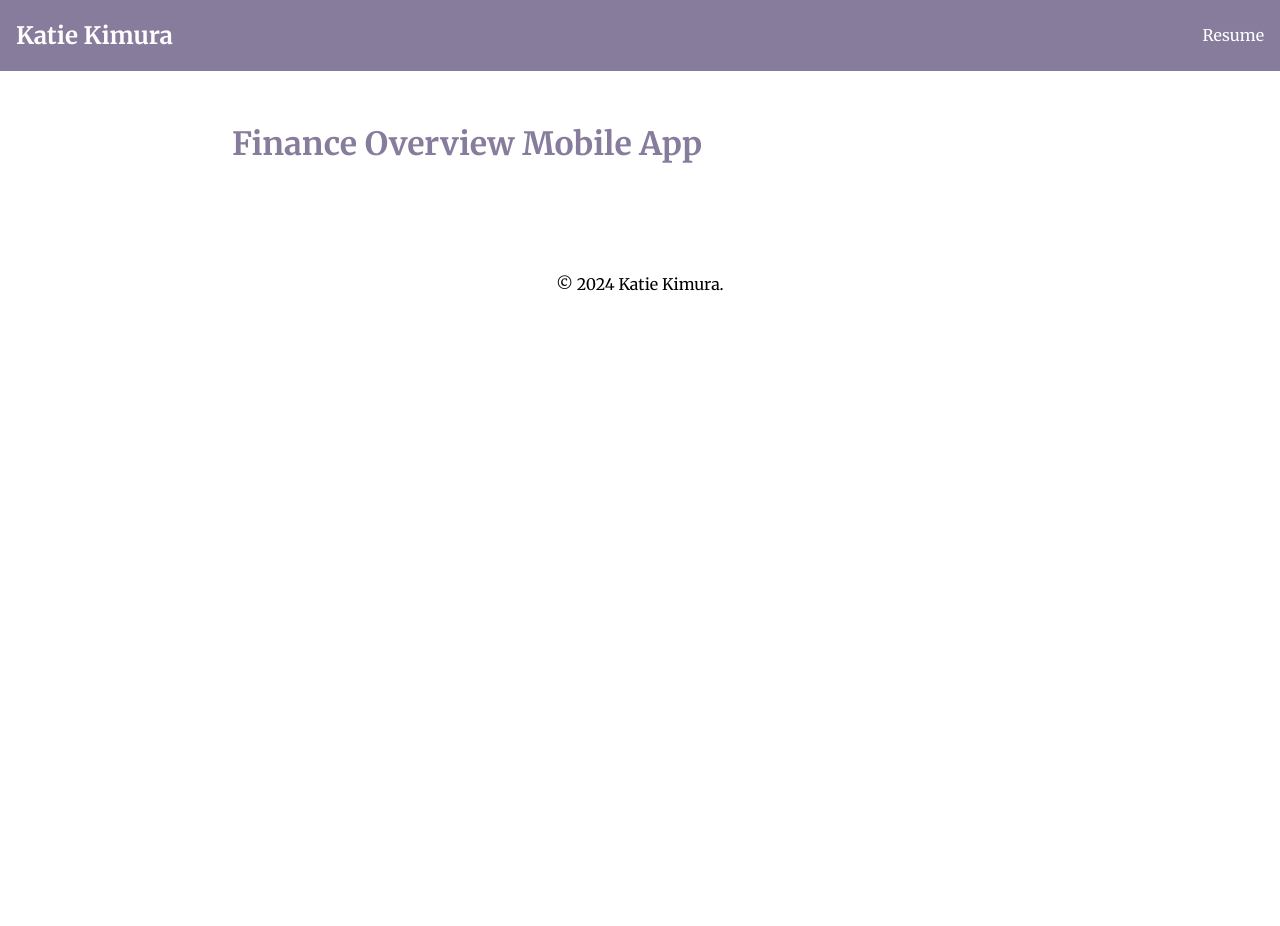
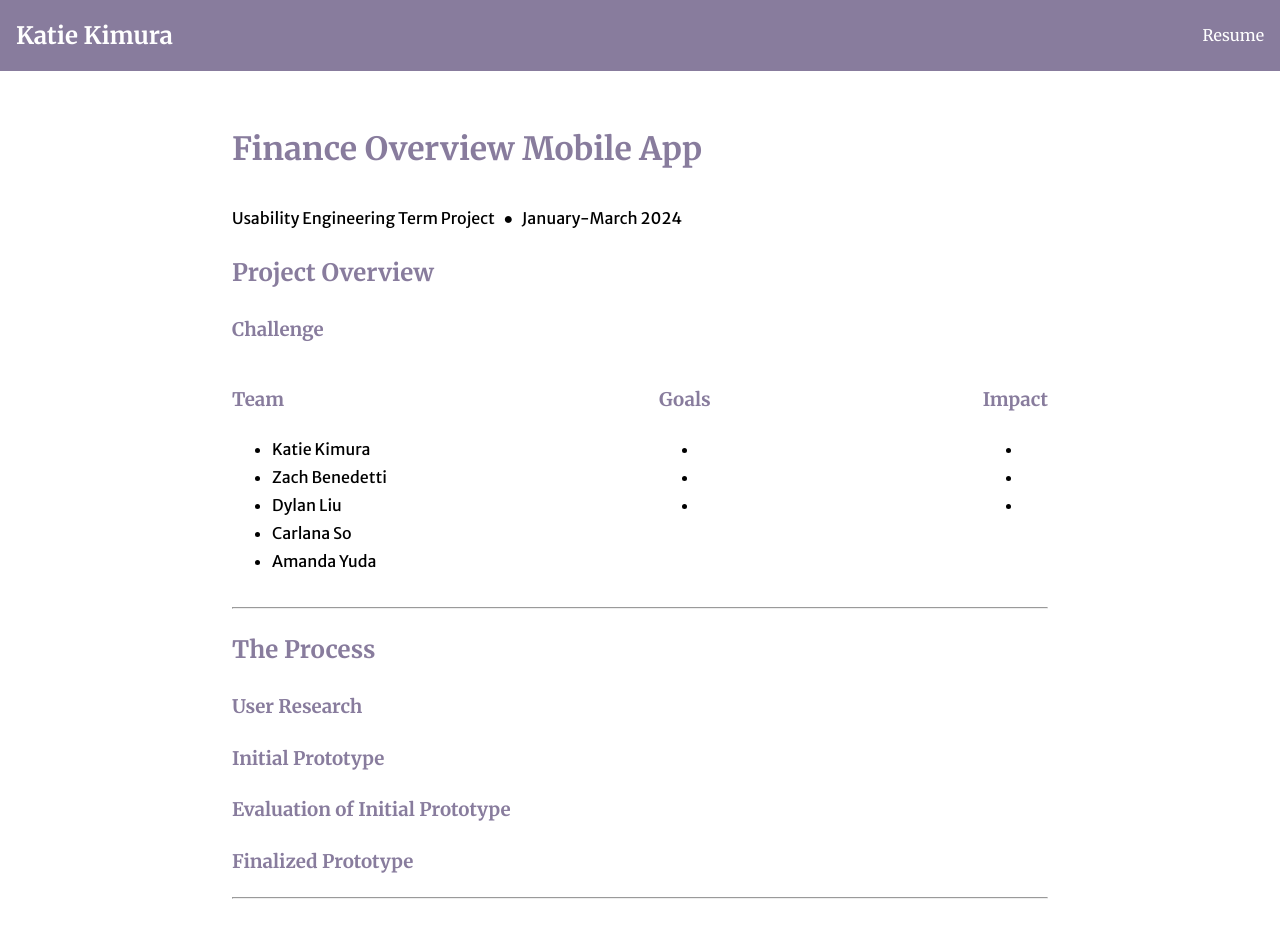
Before and after one commit to ktkimura/ktkimura.github.io, a React (Create React App) app in the folder portfolio-website/: page /financeApp in a window 1280 px wide. Shown: the top 926 px of the page. Before the commit the page ends 800 px from the top, so only its background shows below. Built offline with nearby package versions, Linux system fonts and the light colour scheme.

Commit message:
temporarily remove links to certain projects

```diff
--- a/portfolio-website/src/pages/HomePage.js
+++ b/portfolio-website/src/pages/HomePage.js
@@ -53,22 +53,22 @@ const HomePage = () => {
             <p>Beaverhub Redesign</p>
           </Link>
 
-          <Link to="/financeApp" className="projectTitle">
+          <Link to="" className="projectTitle">
             <img
               src={require("../images/financeApp/finance-thumbnail.png")}
               alt="Finance Overview Mobile App"
               className="projectPageImage"
             />
-            <p>Finance Overview Mobile App</p>
+            <p>Finance Overview Mobile App [UNDER CONSTRUCTION]</p>
           </Link>
 
-          <Link to="/letsGetCooking" className="projectTitle">
+          <Link to="" className="projectTitle">
             <img
               src={require("../images/letsGetCooking/cooking-home.png")}
               alt="Let's Get Cooking Project"
               className="projectPageImage"
             />
-            <p>Let's Get Cooking!</p>
+            <p>Let's Get Cooking! [UNDER CONSTRUCTION]</p>
           </Link>
         </div>
       </section>
--- a/portfolio-website/src/pages/projects/BeaverHubPage.js
+++ b/portfolio-website/src/pages/projects/BeaverHubPage.js
@@ -6,7 +6,7 @@ const BeaverHubPage = () => {
       <section>
         <h1>Beaverhub Redesign</h1>
         <p>
-          Psychology of HCI (PSY 446) Term Project &nbsp;&nbsp;●&nbsp;&nbsp;
+          Psychology of HCI Term Project &nbsp;&nbsp;●&nbsp;&nbsp;
           October-December 2024
         </p>
       </section>
@@ -46,9 +46,9 @@ const BeaverHubPage = () => {
             <h3>Team</h3>
             <ul>
               <li>Katie Kimura</li>
-              <li>Daniel Thien</li>
               <li>Ellie Herber</li>
               <li>Sydney Stupp</li>
+              <li>Daniel Thien</li>
             </ul>
           </div>
           <div>
@@ -534,7 +534,7 @@ const BeaverHubPage = () => {
       </section>
       <hr></hr>
       <section>
-        <h3>Final Thoughts</h3>
+        <h2>Final Thoughts</h2>
         <p>
           If this project were to have continued, we would have aimed to present
           a more refined and functional product to OSU’s student government
--- a/portfolio-website/src/pages/projects/FinanceAppPage.js
+++ b/portfolio-website/src/pages/projects/FinanceAppPage.js
@@ -1,7 +1,71 @@
 const FinanceAppPage = () => {
   return (
     <>
-      <h1>Finance Overview Mobile App</h1>
+      <section>
+        <h1>Finance Overview Mobile App</h1>
+        <p>
+          Usability Engineering Term Project &nbsp;&nbsp;●&nbsp;&nbsp;
+          January-March 2024
+        </p>
+      </section>
+      <section></section>
+      <section>
+        <h2>Project Overview</h2>
+        <div>
+          <div>
+            <h3>Challenge</h3>
+            <p>
+
+            </p>
+          </div>
+        </div>
+        <div className="multiColumnDiv">
+          <div>
+            <h3>Team</h3>
+            <ul>
+              <li>Katie Kimura</li>
+              <li>Zach Benedetti</li>
+              <li>Dylan Liu</li>
+              <li>Carlana So</li>
+              <li>Amanda Yuda</li>
+            </ul>
+          </div>
+          <div>
+            <h3>Goals</h3>
+            <ul>
+              <li></li>
+              <li></li>
+              <li></li>
+            </ul>
+          </div>
+          <div>
+            <h3>Impact</h3>
+            <ul>
+              <li>
+
+              </li>
+              <li>
+
+              </li>
+              <li>
+
+              </li>
+            </ul>
+          </div>
+        </div>
+      </section>
+      <hr></hr>
+      <section>
+        <h2>The Process</h2>
+        <h3>User Research</h3>
+        <h3>Initial Prototype</h3>
+        <h3>Evaluation of Initial Prototype</h3>
+        <h3>Finalized Prototype</h3>
+      </section>
+      <hr></hr>
+      <section>
+        <h2>Final Thoughts</h2>
+      </section>
     </>
   );
 };
--- a/portfolio-website/src/pages/projects/LetsGetCookingPage.js
+++ b/portfolio-website/src/pages/projects/LetsGetCookingPage.js
@@ -1,7 +1,31 @@
 const LetsGetCookingPage = () => {
   return (
     <>
-      <h1>Let's Get Cooking!</h1>
+      <section>
+        <h1>Let's Get Cooking!</h1>
+        <p>
+          Software Engineering I Term Project &nbsp;&nbsp;●&nbsp;&nbsp;
+          October-December 2024
+        </p>
+      </section>
+      <section></section>
+      <section>
+        <h2>Project Overview</h2>
+        <div>
+          <div>
+            <h3>Challenge</h3>
+            <p></p>
+          </div>
+        </div>
+      </section>
+      <hr></hr>
+      <section>
+        <h2>The Process</h2>
+      </section>
+      <hr></hr>
+      <section>
+        <h2>Final Thoughts</h2>
+      </section>
     </>
   );
 };
```
